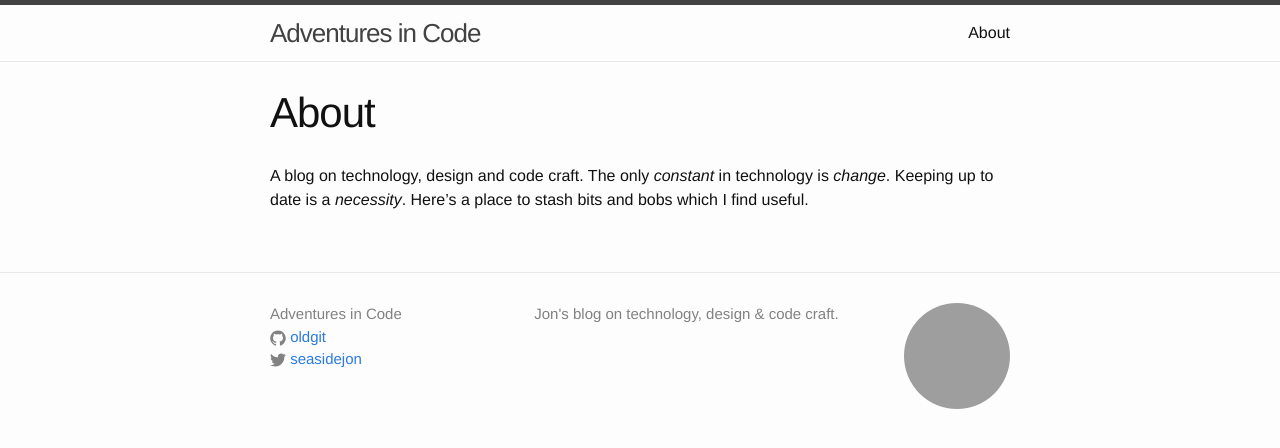
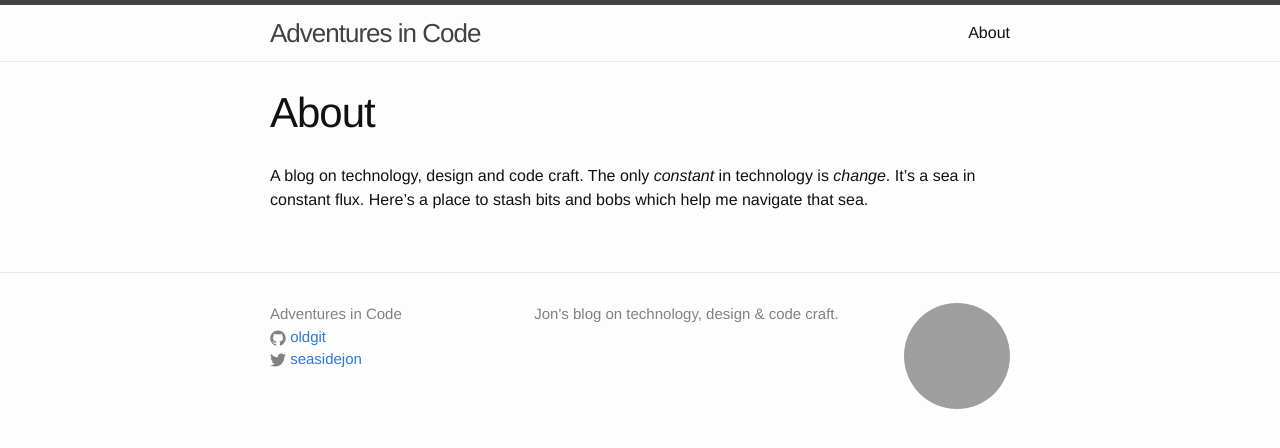
Before and after one commit to oldgit/oldgit.github.io, a Jekyll site: the page built from about.md, in a window 1280 px wide, cut to the strip 0-448 px from the top of the page. Built offline with Jekyll 4.4.1, drawn with Linux system fonts in a browser that asks for light colours; grey boxes are pictures that could not be loaded.

Commit message:
Updated about.md

```diff
--- a/about.md
+++ b/about.md
@@ -4,6 +4,5 @@ title: About
 permalink: /about/
 ---
 A blog on technology, design and code craft.
-The only *constant* in technology is *change*.
-Keeping up to date is a *necessity*.
-Here's a place to stash bits and bobs which I find useful.
+The only *constant* in technology is *change*. It's a sea in constant flux.
+Here's a place to stash bits and bobs which help me navigate that sea.
```
